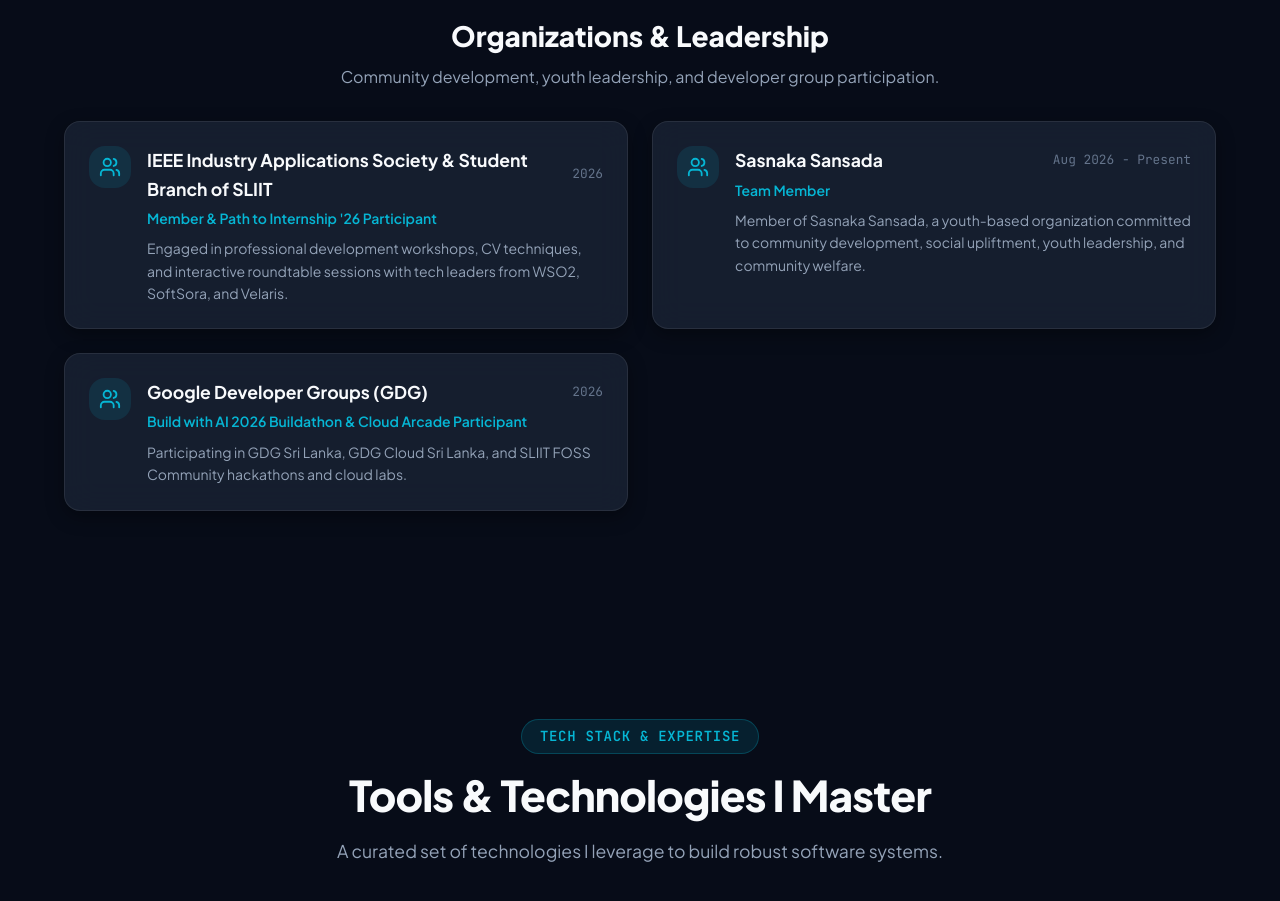
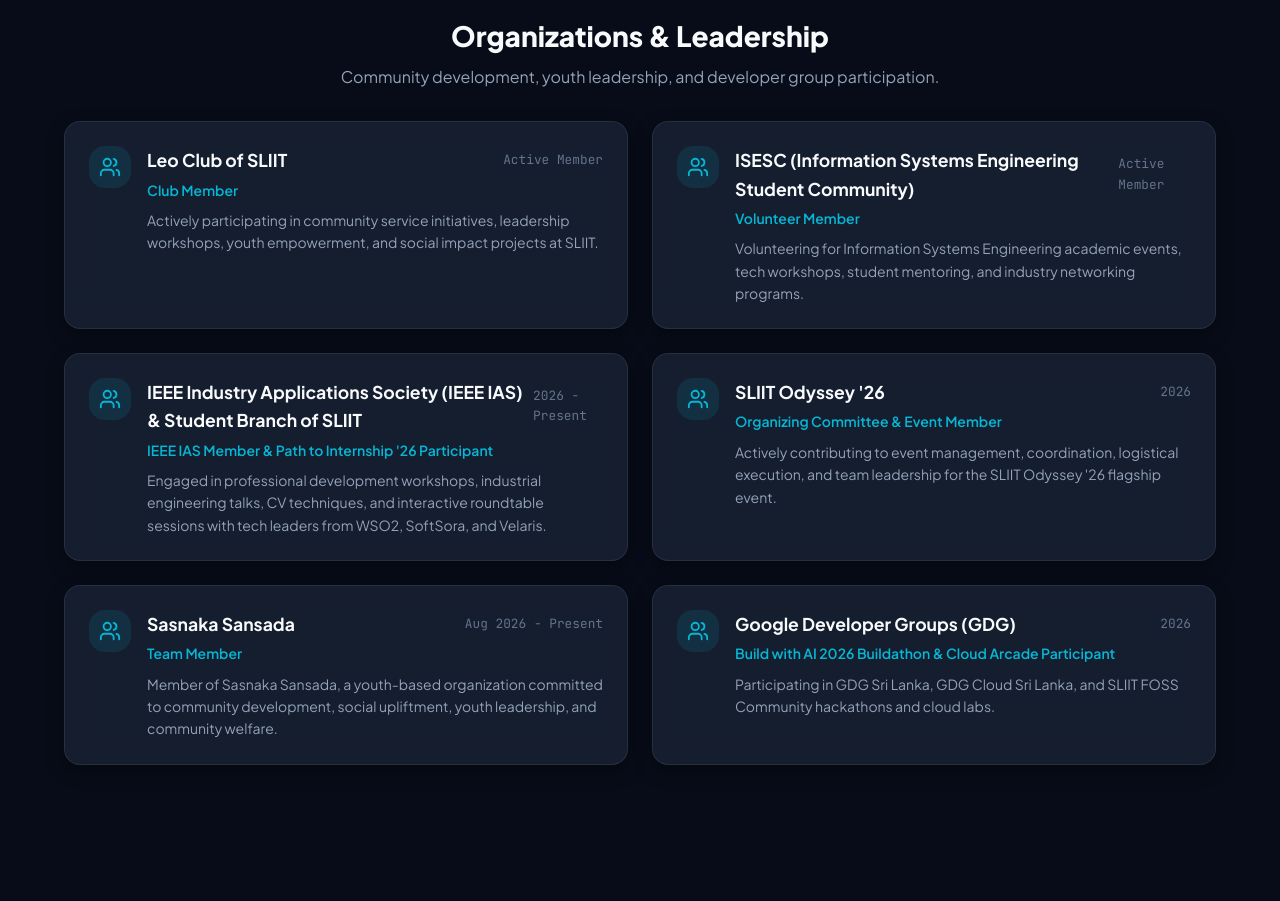
Before and after one commit to Sadeep78/portfolio, a React (Vite) app: page / in a window 1280 px wide. Shown: the part 4340-5241 px from the top of the page. Built offline with nearby package versions, Linux system fonts and the light colour scheme.

Commit message:
Add Leo Club SLIIT, ISESC Volunteer, IEEE IAS, and SLIIT Odyssey '26 memberships to Experience & Leadership section

```diff
--- a/src/data/portfolioData.js
+++ b/src/data/portfolioData.js
@@ -409,10 +409,28 @@
 
   organizations: [
     {
-      name: "IEEE Industry Applications Society & Student Branch of SLIIT",
-      role: "Member & Path to Internship '26 Participant",
+      name: "Leo Club of SLIIT",
+      role: "Club Member",
+      period: "Active Member",
+      description: "Actively participating in community service initiatives, leadership workshops, youth empowerment, and social impact projects at SLIIT."
+    },
+    {
+      name: "ISESC (Information Systems Engineering Student Community)",
+      role: "Volunteer Member",
+      period: "Active Member",
+      description: "Volunteering for Information Systems Engineering academic events, tech workshops, student mentoring, and industry networking programs."
+    },
+    {
+      name: "IEEE Industry Applications Society (IEEE IAS) & Student Branch of SLIIT",
+      role: "IEEE IAS Member & Path to Internship '26 Participant",
+      period: "2026 - Present",
+      description: "Engaged in professional development workshops, industrial engineering talks, CV techniques, and interactive roundtable sessions with tech leaders from WSO2, SoftSora, and Velaris."
+    },
+    {
+      name: "SLIIT Odyssey '26",
+      role: "Organizing Committee & Event Member",
       period: "2026",
-      description: "Engaged in professional development workshops, CV techniques, and interactive roundtable sessions with tech leaders from WSO2, SoftSora, and Velaris."
+      description: "Actively contributing to event management, coordination, logistical execution, and team leadership for the SLIIT Odyssey '26 flagship event."
     },
     {
       name: "Sasnaka Sansada",
```
